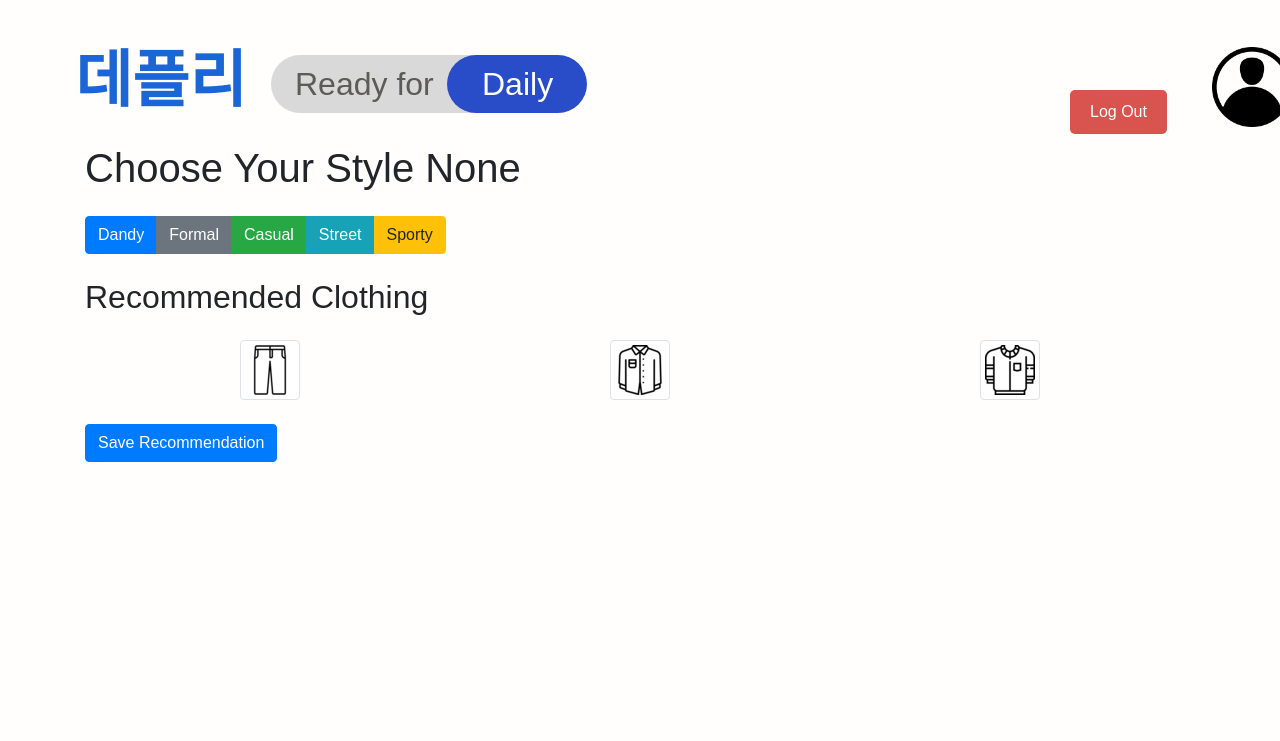
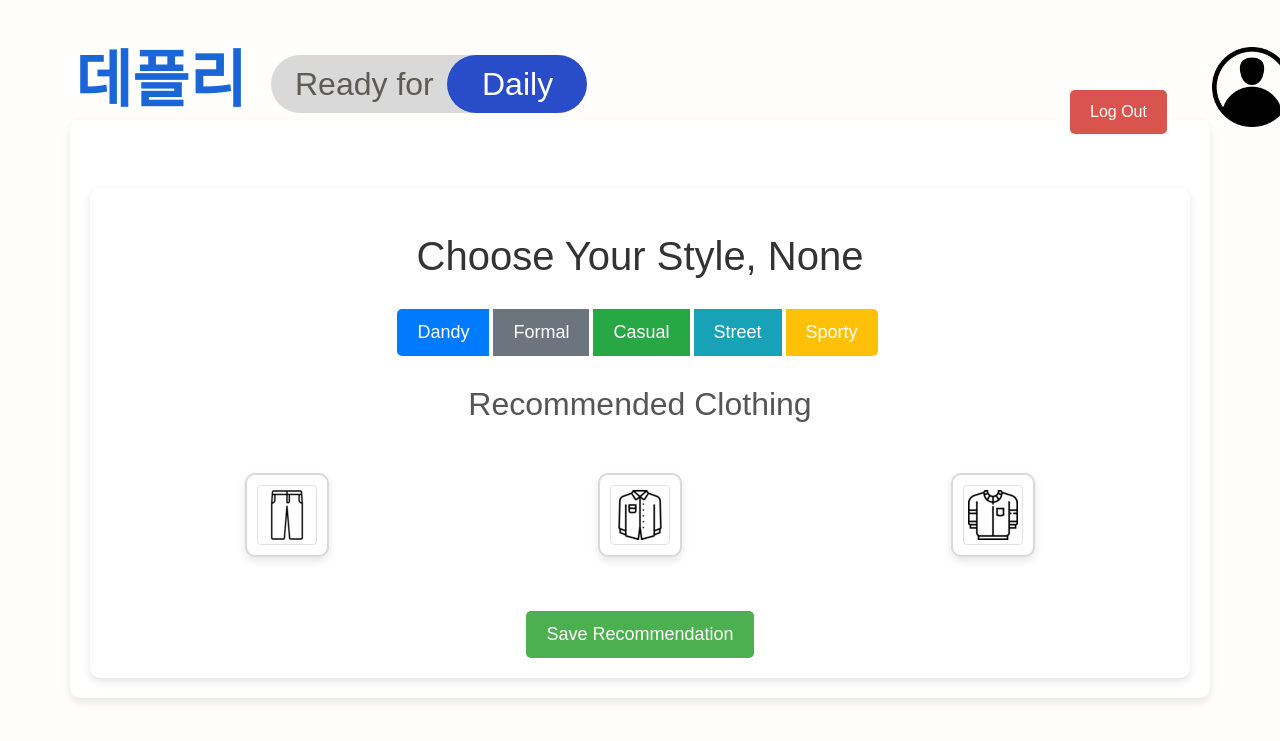
Before and after one commit to shavrindas/TeamForward, a Django app: page /recommendation/ in a window 1280 px wide. Shown: the top 741 px of the page. Run offline with Django 5.2, Linux system fonts and the light colour scheme; data comes from the database, SQL or seed files in the repository; parts of the project's set-up code (start-up, migrations or seed data) failed here and were passed over; some libraries are stand-ins or nearby versions.

Commit message:
design: Improve UI of recommendation page

```diff
--- a/recommend/static/recommend/css/styles.css
+++ b/recommend/static/recommend/css/styles.css
@@ -146,23 +146,31 @@ body {
 /*================================ Log out ===================================*/
 /*++++++++++++++++++++++++++++++++++++== 기본 ++++++++++++++++++++++++++++++++++++++++++++++*/
 
-/* Weather section */
-#recommend_algorithm {
-    font-family: 'Monda', sans-serif;
-    background-color: #F3F4F6;
-    border: 2px solid #D9D9D9;
+/*================== recommendation.html ========================*/
+
+/* 컨테이너 스타일 */
+.container {
+    background-color: #FFFFFF;
+    padding: 20px;
     border-radius: 10px;
-    padding: 20px;
-    margin: 40px 0; /* Increase top and bottom margins for spacing */
-    text-align: center;
+    box-shadow: 0 4px 8px rgba(0, 0, 0, 0.1);
 }
 
-/* Concept buttons */
+/* 헤더 스타일 */
+h1 {
+    font-size: 2.5rem;
+    color: #333333;
+}
+
+h2 {
+    font-size: 2rem;
+    color: #555555;
+}
+
+/* 버튼 스타일 */
 .concept-button {
-    font-family: 'Monda', sans-serif;
     font-size: 18px;
     color: white;
-    background-color: #1A66D7;
     border: none;
     border-radius: 5px;
     padding: 10px 20px;
@@ -172,48 +180,10 @@ body {
 }
 
 .concept-button:hover {
-    background-color: #1451A1;
+    filter: brightness(0.9);
 }
 
-/* Recommend button */
-.recommend-button {
-    font-family: 'Monda', sans-serif;
-    font-size: 18px;
-    color: white;
-    background-color: #294CC8;
-    border: none;
-    border-radius: 5px;
-    padding: 10px 20px;
-    margin-top: 20px;
-    cursor: pointer;
-    transition: background-color 0.3s;
-}
-
-.recommend-button:hover {
-    background-color: #1A66D7;
-}
-
-/* Image section styling */
-#selected_clothes {
-    display: flex;
-    justify-content: center;
-    align-items: center;
-    flex-wrap: wrap;
-    margin-top: 40px; /* Increase top margin for spacing */
-}
-
-.image-box {
-    background-color: #FFFFFF;
-    border: 2px solid #D9D9D9;
-    border-radius: 10px;
-    padding: 10px;
-    margin: 10px;
-    box-shadow: 0 4px 8px rgba(0, 0, 0, 0.1);
-}
-
-/* Save recommendation button */
 .save-recommendation-button {
-    font-family: 'Monda', sans-serif;
     font-size: 18px;
     color: white;
     background-color: #4CAF50;
@@ -228,3 +198,22 @@ body {
 .save-recommendation-button:hover {
     background-color: #388E3C;
 }
+
+/* 이미지 섹션 스타일 */
+#selected_clothes {
+    display: flex;
+    justify-content: center;
+    align-items: center;
+    flex-wrap: wrap;
+    margin-top: 40px;
+}
+
+.image-box {
+    background-color: #FFFFFF;
+    border: 2px solid #D9D9D9;
+    border-radius: 10px;
+    padding: 10px;
+    margin: 10px;
+    box-shadow: 0 4px 8px rgba(0, 0, 0, 0.1);
+}
+/*================== recommendation.html ========================*/
--- a/recommend/templates/recommend/recommendation.html
+++ b/recommend/templates/recommend/recommendation.html
@@ -5,34 +5,42 @@ Recommendation
 {% endblock %}
 
 {% block content %}
-<h1 class="my-4">Choose Your Style {{ user_email }}</h1>
-<form method="get" action="/recommend_clothes/" class="mb-4">
+<div class="container mt-5">
+    <h1 class="my-4 text-center">Choose Your Style, {{ user_email }}</h1>
+    <form method="get" action="/recommend_clothes/" class="mb-4 text-center">
         <input type="hidden" name="latitude" value="37.7749">
         <input type="hidden" name="longitude" value="-122.4194">
         <div class="btn-group" role="group">
-        <button type="submit" name="situation" value="dandy" class="btn btn-primary">Dandy</button>
-        <button type="submit" name="situation" value="formal" class="btn btn-secondary">Formal</button>
-        <button type="submit" name="situation" value="casual" class="btn btn-success">Casual</button>
-        <button type="submit" name="situation" value="street" class="btn btn-info">Street</button>
-        <button type="submit" name="situation" value="sporty" class="btn btn-warning">Sporty</button>
+            <button type="submit" name="situation" value="dandy" class="btn btn-primary concept-button">Dandy</button>
+            <button type="submit" name="situation" value="formal" class="btn btn-secondary concept-button">Formal</button>
+            <button type="submit" name="situation" value="casual" class="btn btn-success concept-button">Casual</button>
+            <button type="submit" name="situation" value="street" class="btn btn-info concept-button">Street</button>
+            <button type="submit" name="situation" value="sporty" class="btn btn-warning concept-button">Sporty</button>
         </div>
     </form>
 
-<h2 class="my-4">Recommended Clothing</h2>
-<div class="d-flex justify-content-around">
+    <h2 class="my-4 text-center">Recommended Clothing</h2>
+    <div class="d-flex justify-content-around" id="selected_clothes">
+        <div class="image-box">
             <img src="{{ selected_bottom_image_path }}" alt="Bottom" class="img-thumbnail">
+        </div>
+        <div class="image-box">
             <img src="{{ selected_top_image_path }}" alt="Top" class="img-thumbnail">
+        </div>
+        <div class="image-box">
             <img src="{{ selected_outer_image_path }}" alt="Outer" class="img-thumbnail">
         </div>
+    </div>
 
-<form action="{% url 'save_recommendation' %}" method="post" id="recommendationForm" class="mt-4">
+    <form action="{% url 'save_recommendation' %}" method="post" id="recommendationForm" class="mt-4 text-center">
         {% csrf_token %}
         <input type="hidden" name="selected_bottom_image_path" value="{{ selected_bottom_image_path }}">
         <input type="hidden" name="selected_top_image_path" value="{{ selected_top_image_path }}">
         <input type="hidden" name="selected_outer_image_path" value="{{ selected_outer_image_path }}">
         <input type="hidden" name="style" value="{{ selected_style }}">
-    <button type="submit" class="btn btn-primary">Save Recommendation</button>
+        <button type="submit" class="btn btn-primary save-recommendation-button">Save Recommendation</button>
     </form>
+</div>
 {% endblock %}
 
 {% block script %}
```
Also changed, not shown: recommend/templates/recommend/recommend.html (deleted, +0 -129 lines). Lines whose indentation alone changed are shown as unchanged.
